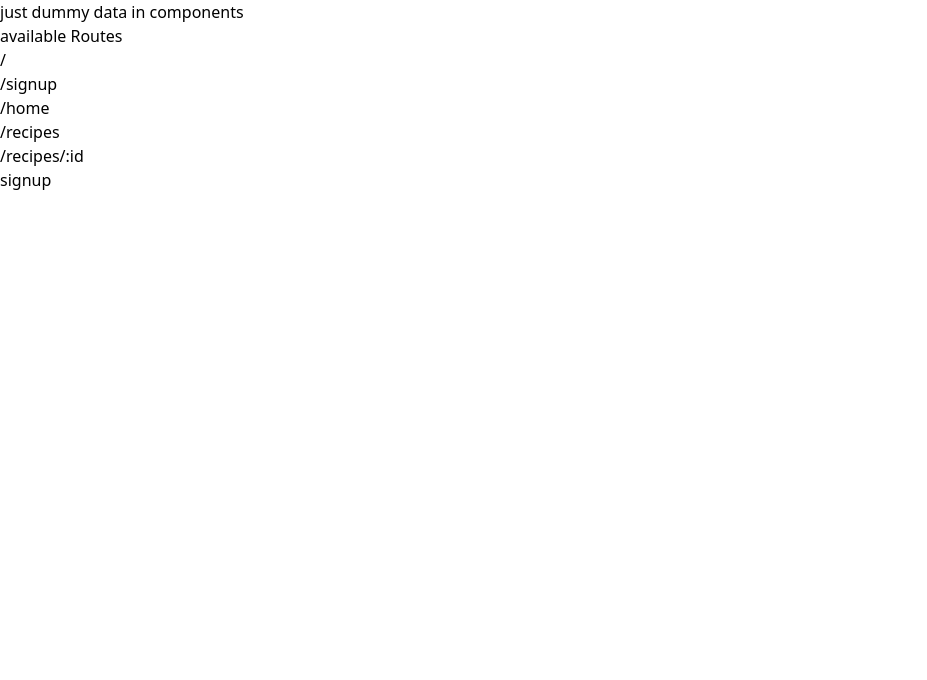
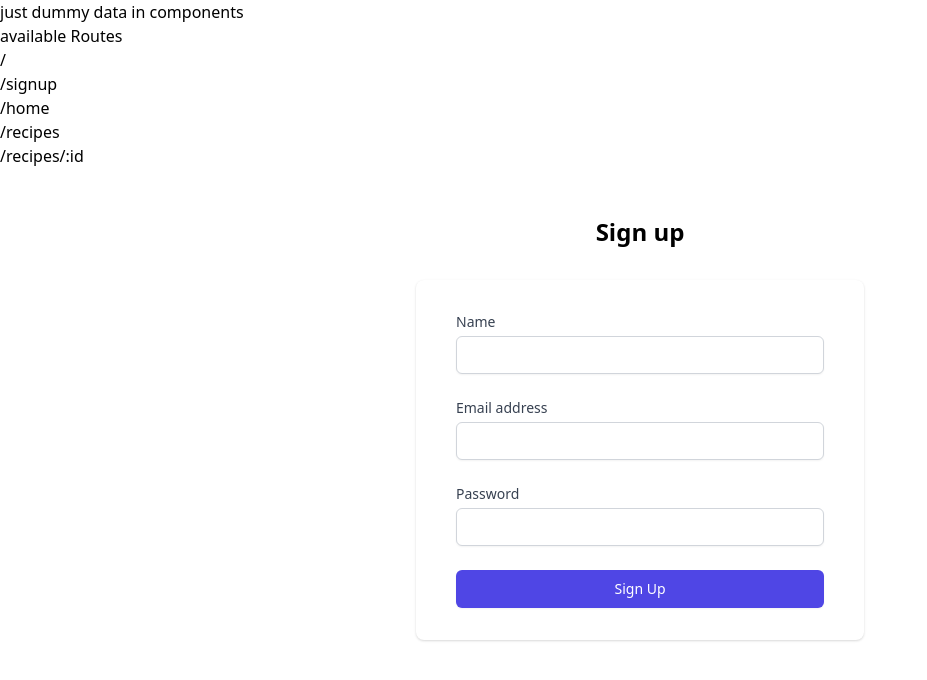
Before and after one commit to Ayaan2907/food-recipe-assignment-, a React (Create React App) app: page /signup in a window 1280 px wide. Shown: the top 680 px of the page, without its empty margins (0-927 px from the left). Built offline with nearby package versions, Linux system fonts and the light colour scheme.

Commit message:
signup component completed along with tailwind ui, user is added successfully into appwrite database

```diff
--- a/src/components/auth/signup.js
+++ b/src/components/auth/signup.js
@@ -3,7 +3,7 @@ import { account } from "../../appwrite/appwrite.config";
 import { useNavigate } from "react-router-dom";
 import { v4 as uuidv4 } from "uuid";
 
-export default function signup() {
+export default function Signup() {
   const navigate = useNavigate();
   const [user, setUser] = useState({
     name: "",
@@ -21,13 +21,164 @@ export default function signup() {
     );
     promise.then(
       (response) => {
-        Console.log(response);
-        navigate("/login");
+        console.log(response);
+        navigate("/");
       },
       (error) => {
+        window.alert(error.message);
         console.log(error);
       }
     );
   };
-  return <div>signup</div>;
+  return (
+    <>
+      <div className="min-h-full flex flex-col justify-center py-12 sm:px-6 lg:px-8">
+        <div className="text-center text-2xl font-bold">Sign up</div>
+        <div className="mt-8 sm:mx-auto sm:w-full sm:max-w-md">
+          <div className="bg-white py-8 px-4 shadow sm:rounded-lg sm:px-10">
+            <form className="space-y-6" action="#" method="POST">
+              <div>
+                <label
+                  htmlFor="name"
+                  className="block text-sm font-medium text-gray-700"
+                >
+                  Name
+                </label>
+                <div className="mt-1">
+                  <input
+                    id="name"
+                    name="name"
+                    type="text"
+                    autoComplete="name"
+                    required
+                    className="appearance-none block w-full px-3 py-2 border border-gray-300 rounded-md shadow-sm placeholder-gray-400 focus:outline-none focus:ring-indigo-500 focus:border-indigo-500 sm:text-sm"
+                    onChange={(e) => setUser({ ...user, name: e.target.value })}
+                  />
+                </div>
+              </div>
+              <div>
+                <label
+                  htmlFor="email"
+                  className="block text-sm font-medium text-gray-700"
+                >
+                  Email address
+                </label>
+                <div className="mt-1">
+                  <input
+                    id="email"
+                    name="email"
+                    type="email"
+                    className="appearance-none block w-full px-3 py-2 border border-gray-300 rounded-md shadow-sm placeholder-gray-400 focus:outline-none focus:ring-indigo-500 focus:border-indigo-500 sm:text-sm"
+                    onChange={(e) =>
+                      setUser({ ...user, email: e.target.value })
+                    }
+                  />
+                </div>
+              </div>
+              <div>
+                <label
+                  htmlFor="password"
+                  className="block text-sm font-medium text-gray-700"
+                >
+                  Password
+                </label>
+                <div className="mt-1">
+                  <input
+                    id="password"
+                    name="password"
+                    type="password"
+                    autoComplete="current-password"
+                    required
+                    className="appearance-none block w-full px-3 py-2 border border-gray-300 rounded-md shadow-sm placeholder-gray-400 focus:outline-none focus:ring-indigo-500 focus:border-indigo-500 sm:text-sm"
+                    onChange={(e) =>
+                      setUser({ ...user, password: e.target.value })
+                    }
+                  />
+                </div>
+              </div>
+              <div>
+                <button
+                  type="submit"
+                  className="w-full flex justify-center py-2 px-4 border border-transparent rounded-md shadow-sm text-sm font-medium text-white bg-indigo-600 hover:bg-indigo-700 focus:outline-none focus:ring-2 focus:ring-offset-2 focus:ring-indigo-500"
+                  onClick={userSignup}
+                >
+                  Sign Up
+                </button>
+              </div>
+            </form>
+            {/* <div className="mt-6">
+              <div className="relative">
+                <div className="absolute inset-0 flex items-center">
+                  <div className="w-full border-t border-gray-300" />
+                </div>
+                <div className="relative flex justify-center text-sm">
+                  <span className="px-2 bg-white text-gray-500">
+                    Or continue with
+                  </span>
+                </div>
+              </div>
+              <div className="mt-6 grid grid-cols-3 gap-3">
+                <div>
+                  <a
+                    href="/"
+                    className="w-full inline-flex justify-center py-2 px-4 border border-gray-300 rounded-md shadow-sm bg-white text-sm font-medium text-gray-500 hover:bg-gray-50"
+                  >
+                    <span className="sr-only">Sign in with Facebook</span>
+                    <svg
+                      className="w-5 h-5"
+                      aria-hidden="true"
+                      fill="currentColor"
+                      viewBox="0 0 20 20"
+                    >
+                      <path
+                        fillRule="evenodd"
+                        d="M20 10c0-5.523-4.477-10-10-10S0 4.477 0 10c0 4.991 3.657 9.128 8.438 9.878v-6.987h-2.54V10h2.54V7.797c0-2.506 1.492-3.89 3.777-3.89 1.094 0 2.238.195 2.238.195v2.46h-1.26c-1.243 0-1.63.771-1.63 1.562V10h2.773l-.443 2.89h-2.33v6.988C16.343 19.128 20 14.991 20 10z"
+                        clipRule="evenodd"
+                      />
+                    </svg>
+                  </a>
+                </div>
+                <div>
+                  <a
+                    href="/"
+                    className="w-full inline-flex justify-center py-2 px-4 border border-gray-300 rounded-md shadow-sm bg-white text-sm font-medium text-gray-500 hover:bg-gray-50"
+                  >
+                    <span className="sr-only">Sign in with Twitter</span>
+                    <svg
+                      className="w-5 h-5"
+                      aria-hidden="true"
+                      fill="currentColor"
+                      viewBox="0 0 20 20"
+                    >
+                      <path d="M6.29 18.251c7.547 0 11.675-6.253 11.675-11.675 0-.178 0-.355-.012-.53A8.348 8.348 0 0020 3.92a8.19 8.19 0 01-2.357.646 4.118 4.118 0 001.804-2.27 8.224 8.224 0 01-2.605.996 4.107 4.107 0 00-6.993 3.743 11.65 11.65 0 01-8.457-4.287 4.106 4.106 0 001.27 5.477A4.073 4.073 0 01.8 7.713v.052a4.105 4.105 0 003.292 4.022 4.095 4.095 0 01-1.853.07 4.108 4.108 0 003.834 2.85A8.233 8.233 0 010 16.407a11.616 11.616 0 006.29 1.84" />
+                    </svg>
+                  </a>
+                </div>
+                <div>
+                  <a
+                    href="/"
+                    className="w-full inline-flex justify-center py-2 px-4 border border-gray-300 rounded-md shadow-sm bg-white text-sm font-medium text-gray-500 hover:bg-gray-50"
+                  >
+                    <span className="sr-only">Sign in with GitHub</span>
+                    <svg
+                      className="w-5 h-5"
+                      aria-hidden="true"
+                      fill="currentColor"
+                      viewBox="0 0 20 20"
+                    >
+                      <path
+                        fillRule="evenodd"
+                        d="M10 0C4.477 0 0 4.484 0 10.017c0 4.425 2.865 8.18 6.839 9.504.5.092.682-.217.682-.483 0-.237-.008-.868-.013-1.703-2.782.605-3.369-1.343-3.369-1.343-.454-1.158-1.11-1.466-1.11-1.466-.908-.62.069-.608.069-.608 1.003.07 1.531 1.032 1.531 1.032.892 1.53 2.341 1.088 2.91.832.092-.647.35-1.088.636-1.338-2.22-.253-4.555-1.113-4.555-4.951 0-1.093.39-1.988 1.029-2.688-.103-.253-.446-1.272.098-2.65 0 0 .84-.27 2.75 1.026A9.564 9.564 0 0110 4.844c.85.004 1.705.115 2.504.337 1.909-1.296 2.747-1.027 2.747-1.027.546 1.379.203 2.398.1 2.651.64.7 1.028 1.595 1.028 2.688 0 3.848-2.339 4.695-4.566 4.942.359.31.678.921.678 1.856 0 1.338-.012 2.419-.012 2.747 0 .268.18.58.688.482A10.019 10.019 0 0020 10.017C20 4.484 15.522 0 10 0z"
+                        clipRule="evenodd"
+                      />
+                    </svg>
+                  </a>
+                </div>
+              </div>
+            </div> */}
+          </div>
+        </div>
+      </div>
+    </>
+  );
 }
```
